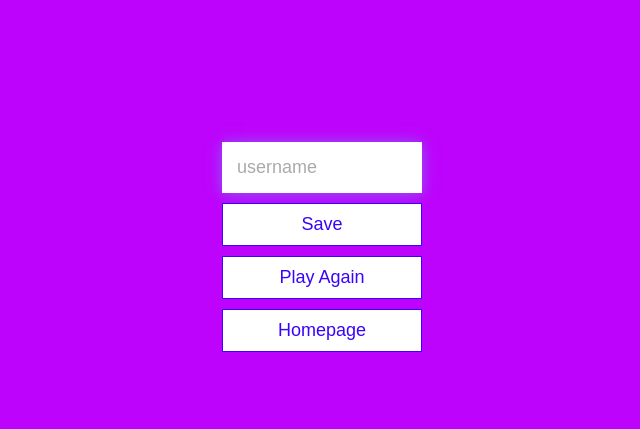
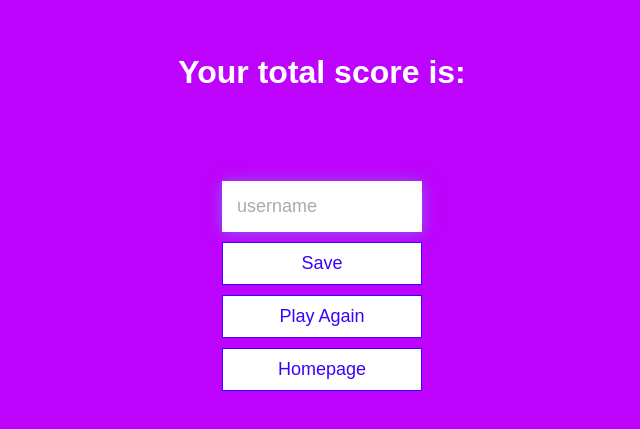
Before and after one commit to Paul72187/Quizzical, a plain HTML site: page end.html in a window 1280 px wide. Shown: the part 173-602 px from the top of the page, without its empty margins (318-958 px from the left). Drawn offline with Linux system fonts and the light colour scheme.

Commit message:
Update end.html

```diff
--- a/end.html
+++ b/end.html
@@ -10,6 +10,7 @@
   <body>
     <div class="container">
       <div id="end" class="flex-center flex-column">
+        <h2>Your total score is:</h2>
         <h1 id="finalScore"></h1>
         <form>
           <input
```
